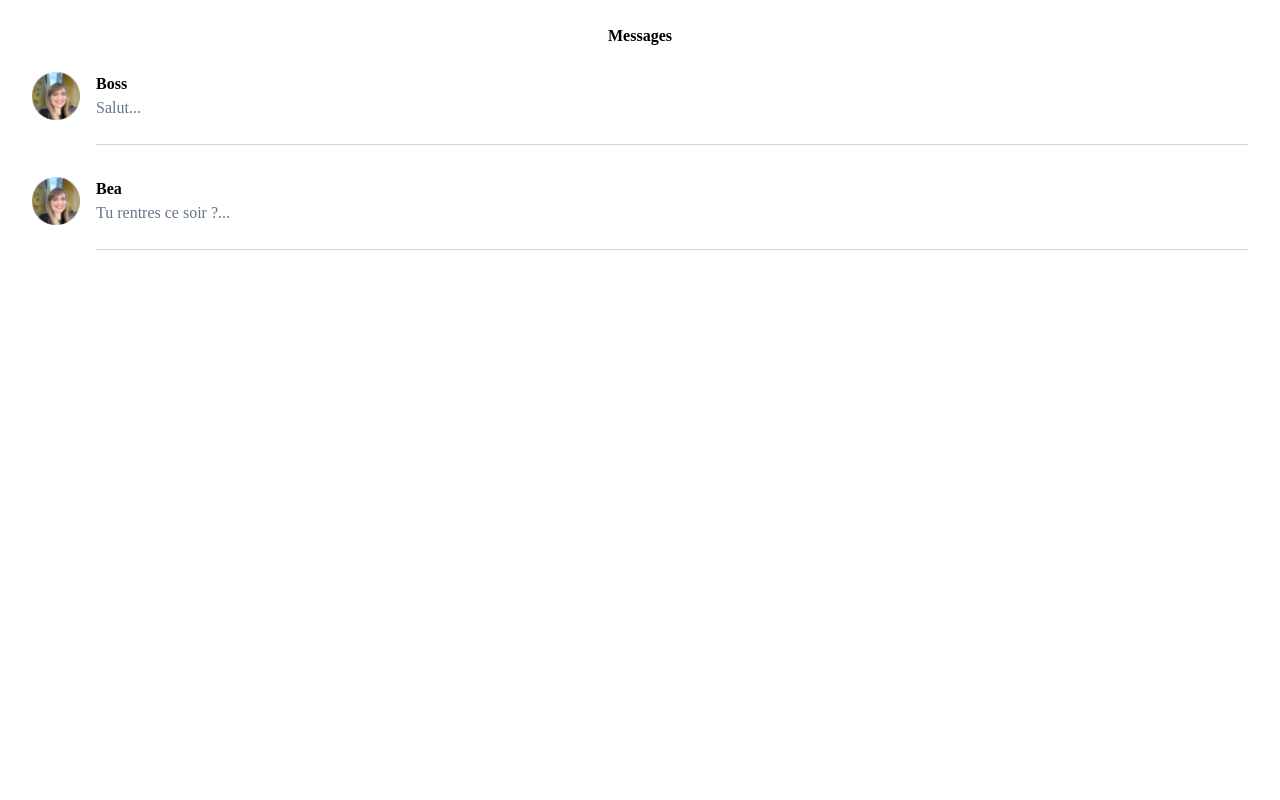
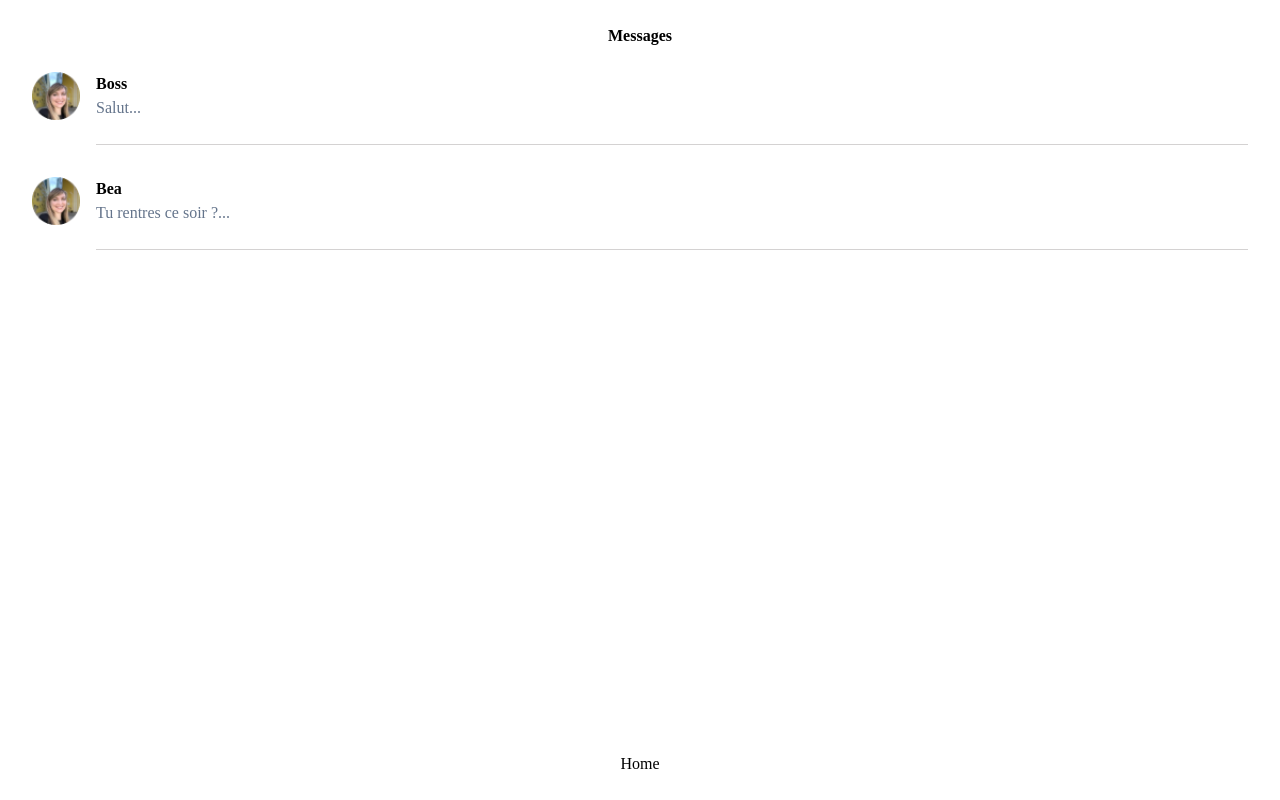
Before and after one commit to Pierson38/cercle-de-projet, a React (Create React App) app: page /messages in a window 1280 px wide. Built offline with nearby package versions, Linux system fonts and the light colour scheme; a web font is replaced by a local one.

Commit message:
Ajout bar home dans message

```diff
--- a/src/pages/messages/Message.jsx
+++ b/src/pages/messages/Message.jsx
@@ -13,7 +13,7 @@ function Note({ message }) {
           <div class="flex p-3 justify-between items-center bg-grey-100">
             <p className="cancel" class="text-5xl blue -mt-2 ml-2">&#8249;</p>
             <div class="">
-              <img src={messages[id].profilUrl}/>
+              <img src={messages[id].profilUrl} alt=""/>
               <h1 className="text-1xl">{messages[id].from}</h1>
             </div>
             <div></div>
--- a/src/pages/messages/MessageApp.jsx
+++ b/src/pages/messages/MessageApp.jsx
@@ -8,13 +8,20 @@ import MessageItem from "../../components/Message/MessageItem";
 
 function MessageApp() {
   return (
-    <main className="px-6 py-6 h-screen">
-      <h1 className="font-bold text-1xl text-center">Messages</h1>
-      {messages.map((item) => (
-        <Link to={`/messages/${item.id}`}>
-          <MessageItem message={item} key={item.id} />
+    <main className="px-6 py-6 h-screen flex flex-col justify-between">
+      <div>
+        <h1 className="font-bold text-1xl text-center">Messages</h1>
+        {messages.map((item) => (
+          <Link to={`/messages/${item.id}`}>
+            <MessageItem message={item} key={item.id} />
+          </Link>
+        ))}
+      </div>
+      <div>
+        <Link to="/">
+          <p className="text-center">Home</p>
         </Link>
-      ))}
+      </div>
     </main>
   );
 }
```
